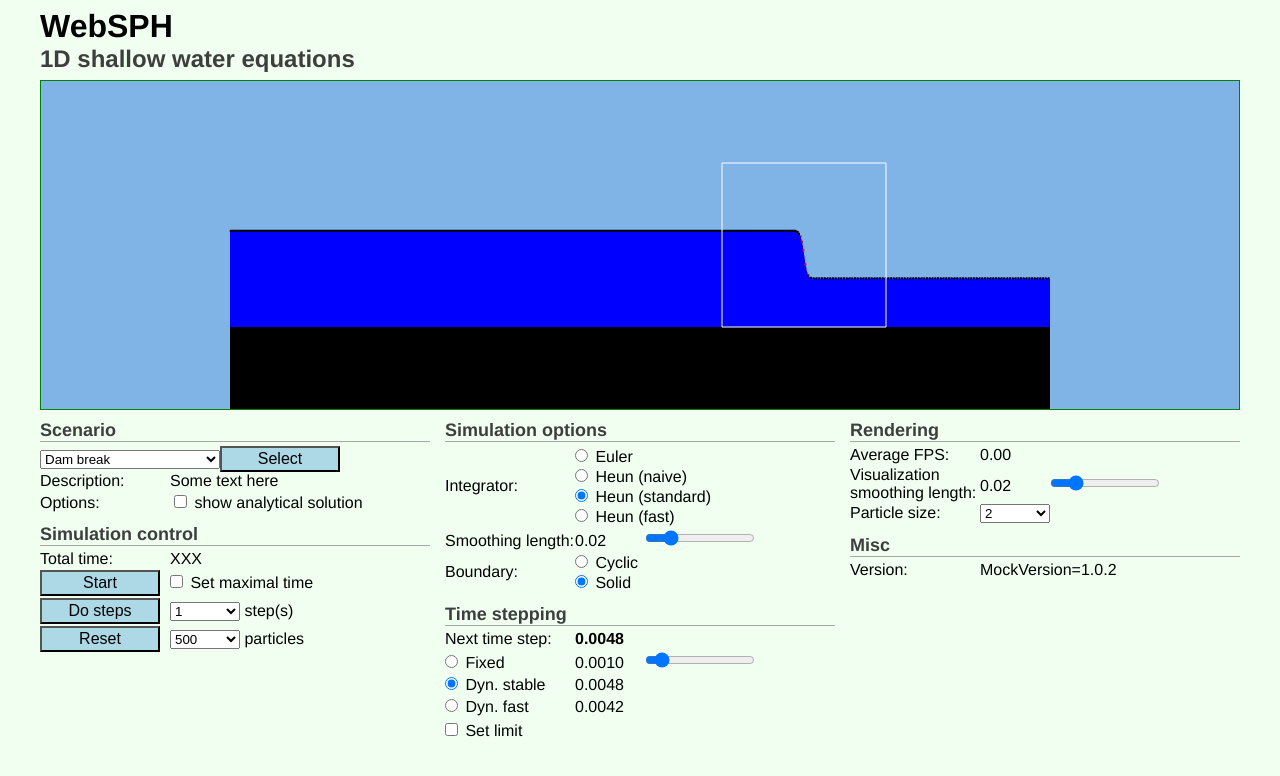
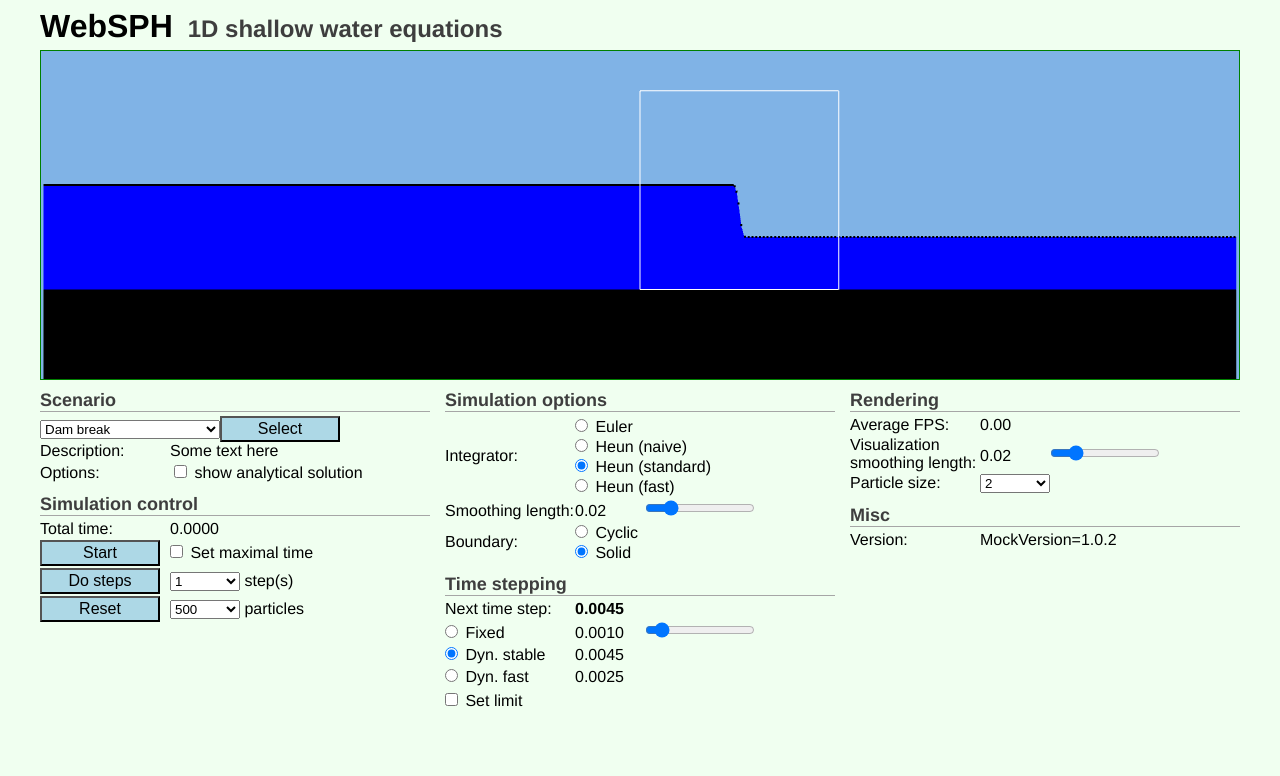
Before and after one commit to nbasargin/WebSPH, an Angular app: page / in a window 1280 px wide. Shown: the top 776 px of the page. Built offline with nearby package versions, Linux system fonts and the light colour scheme.

Commit message:
updating total time

```diff
--- a/src/simulation/Simulation.ts
+++ b/src/simulation/Simulation.ts
@@ -62,10 +62,8 @@ export class Simulation {
 
 	public update() {
 		let dt = this.getNextTimeStep();
-		console.log("simulation dt: " + dt);
 		// total time is updated by the integrator
 		this.integrator.integrate(dt);
-
 	}
 
 	// INTEGRATOR
--- a/src/ui/Controller.ts
+++ b/src/ui/Controller.ts
@@ -29,9 +29,9 @@ export class Controller {
 		// init simulation and renderer
 		let bounds = {
 			xMin : -3,
-			xMax : 2,
-			yMin : -0.5,
-			yMax : 1.5
+			xMax : 3,
+			yMin : -0.45,
+			yMax : 1.2
 		};
 		this.simulation = new Simulation(Defaults.SIM_PARTICLE_NUMBER, Defaults.SIM_PARTICLE_DISTRIBUTION, bounds);
 		this.renderer = new Renderer(this.glCanvas, this.simulation.getEnvironment());
@@ -47,7 +47,14 @@ export class Controller {
 		// TODO: ground profile
 		// TODO: particle distribution
 
-		this.oneStep();
+		//this.oneStep();
+		this.renderer.render();
+
+		// update timing in ui
+		this.settingsUI.setDtDynFast(this.simulation.getTimeStepForMode(TimeSteppingMode.FAST));
+		this.settingsUI.setDtDynStable(this.simulation.getTimeStepForMode(TimeSteppingMode.STABLE));
+		this.settingsUI.setDtNext(this.simulation.getNextTimeStep());
+
 	}
 
 	public oneStep() {
@@ -57,7 +64,9 @@ export class Controller {
 		// update timing in ui
 		this.settingsUI.setDtDynFast(this.simulation.getTimeStepForMode(TimeSteppingMode.FAST));
 		this.settingsUI.setDtDynStable(this.simulation.getTimeStepForMode(TimeSteppingMode.STABLE));
-		this.settingsUI.setDtTotal(this.simulation.getNextTimeStep());
+		this.settingsUI.setDtNext(this.simulation.getNextTimeStep());
+
+		this.settingsUI.setTotalTime(this.simulation.getTotalTime());
 
 	}
 
--- a/src/ui/root/websph-root.component.html
+++ b/src/ui/root/websph-root.component.html
@@ -1,7 +1,7 @@
 <div class="root">
 
-	<h1>WebSPH</h1>
-	<h2>1D shallow water equations</h2>
+	<h1 style="display: inline; margin-right: 15px">WebSPH</h1>
+	<h2 style="display: inline-block; width: auto">1D shallow water equations</h2>
 
 	<div class="scalable-wrapper">
 		<canvas id="websph-gl-canvas" class="scaled-content" style="background-color: white;">
--- a/src/ui/settings/settings.component.ts
+++ b/src/ui/settings/settings.component.ts
@@ -35,10 +35,13 @@ export class SettingsComponent {
 	public setDtDynFast(dtDynFast : number) {
 		this.timeStepping.dtDynFast = dtDynFast;
 	}
-	public setDtTotal(dtTotal : number) {
-		this.timeStepping.dtTotal = dtTotal;
+	public setDtNext(dtNext : number) {
+		this.timeStepping.dtNext = dtNext;
 	}
 
+	public setTotalTime(totalTime : number) {
+		this.simControl.totalTime = totalTime;
+	}
 
 	public setFPS(fps : number) {
 		this.rendering.fps = fps;
--- a/src/ui/settings/sim-control.component.html
+++ b/src/ui/settings/sim-control.component.html
@@ -5,7 +5,7 @@
 		Total time:
 	</div>
 	<div class="settings-right">
-		XXX
+		{{totalTime.toFixed(4)}}
 	</div>
 	<br>
 
--- a/src/ui/settings/sim-control.component.ts
+++ b/src/ui/settings/sim-control.component.ts
@@ -5,6 +5,8 @@ import {Component, Output, EventEmitter} from "@angular/core";
 	templateUrl: 'sim-control.component.html'
 })
 export class SimControlComponent {
+
+	public totalTime : number = 0;
 
 	// time limit
 	private _maxTimeEnabled : boolean = false;
--- a/src/ui/settings/time-stepping.component.html
+++ b/src/ui/settings/time-stepping.component.html
@@ -6,7 +6,7 @@
 		Next time step:
 	</div>
 	<div class="settings-right">
-		<div style="display: inline-block; width: 70px;"><b>{{dtTotal.toFixed(4)}}</b></div>
+		<div style="display: inline-block; width: 70px;"><b>{{dtNext.toFixed(4)}}</b></div>
 	</div>
 	<br>
 
--- a/src/ui/settings/time-stepping.component.ts
+++ b/src/ui/settings/time-stepping.component.ts
@@ -28,7 +28,7 @@ export class TimeSteppingComponent {
 	public dtDynStable : number = 0;
 	public dtDynFast : number = 0;
 
-	public dtTotal : number = 0;
+	public dtNext : number = 0;
 
 
 
```
